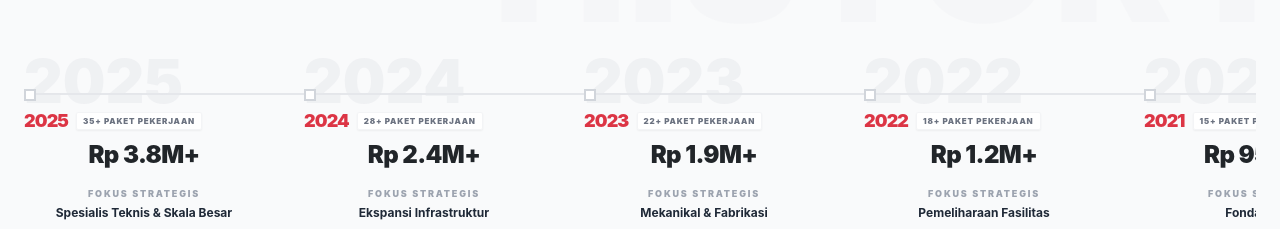
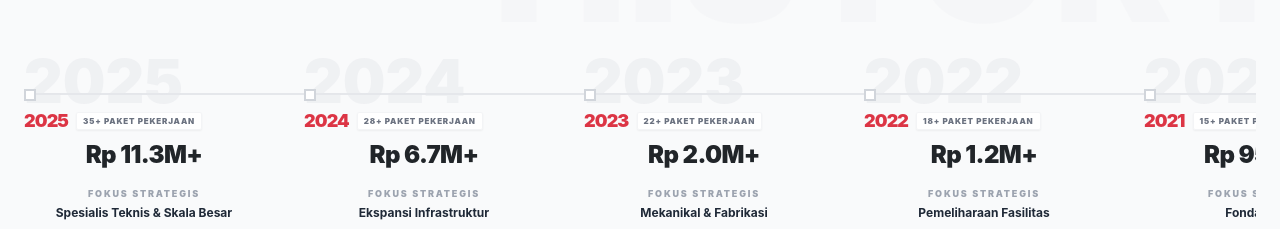
Before and after one commit to gunjou/profile-berkah, a React (Create React App) app: page / in a window 1280 px wide. Shown: the part 3900-4129 px from the top of the page. Built offline with nearby package versions, Linux system fonts and the light colour scheme.

Commit message:
feat: Update total values in ExperienceSection data for 2023-2025

```diff
--- a/src/components/ExperienceSection.jsx
+++ b/src/components/ExperienceSection.jsx
@@ -3,7 +3,7 @@ import React from "react";
 const dataRiwayat = [
   {
     tahun: "2025",
-    total: "Rp 3.8M+",
+    total: "Rp 11.3M+",
     proyek: "35+ Paket Pekerjaan",
     fokus: "Spesialis Teknis & Skala Besar",
     highlight:
@@ -11,7 +11,7 @@ const dataRiwayat = [
   },
   {
     tahun: "2024",
-    total: "Rp 2.4M+",
+    total: "Rp 6.7M+",
     proyek: "28+ Paket Pekerjaan",
     fokus: "Ekspansi Infrastruktur",
     highlight:
@@ -19,7 +19,7 @@ const dataRiwayat = [
   },
   {
     tahun: "2023",
-    total: "Rp 1.9M+",
+    total: "Rp 2.0M+",
     proyek: "22+ Paket Pekerjaan",
     fokus: "Mekanikal & Fabrikasi",
     highlight:
```
